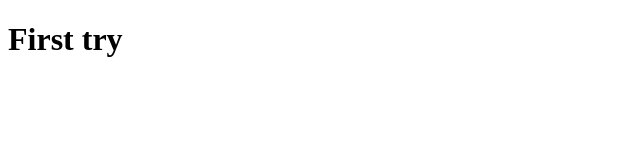
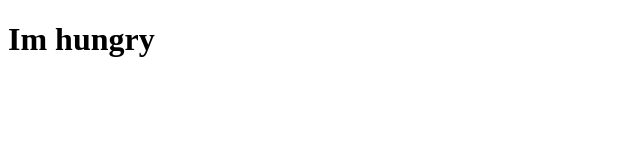
Before and after one commit to SRV0504/Git-exercise-, a plain HTML site: page index.html in a window 1280 px wide. Shown: the whole page, without its empty margins (0-640 px from the left). Drawn offline with Linux system fonts and the light colour scheme.

Commit message:
Another change

```diff
--- a/index.html
+++ b/index.html
@@ -6,6 +6,6 @@
     <title>Git Exercise</title>
 </head>
 <body>
-    <h1>First try</h1>
+    <h1>Im hungry</h1>
 </body>
 </html>
```
